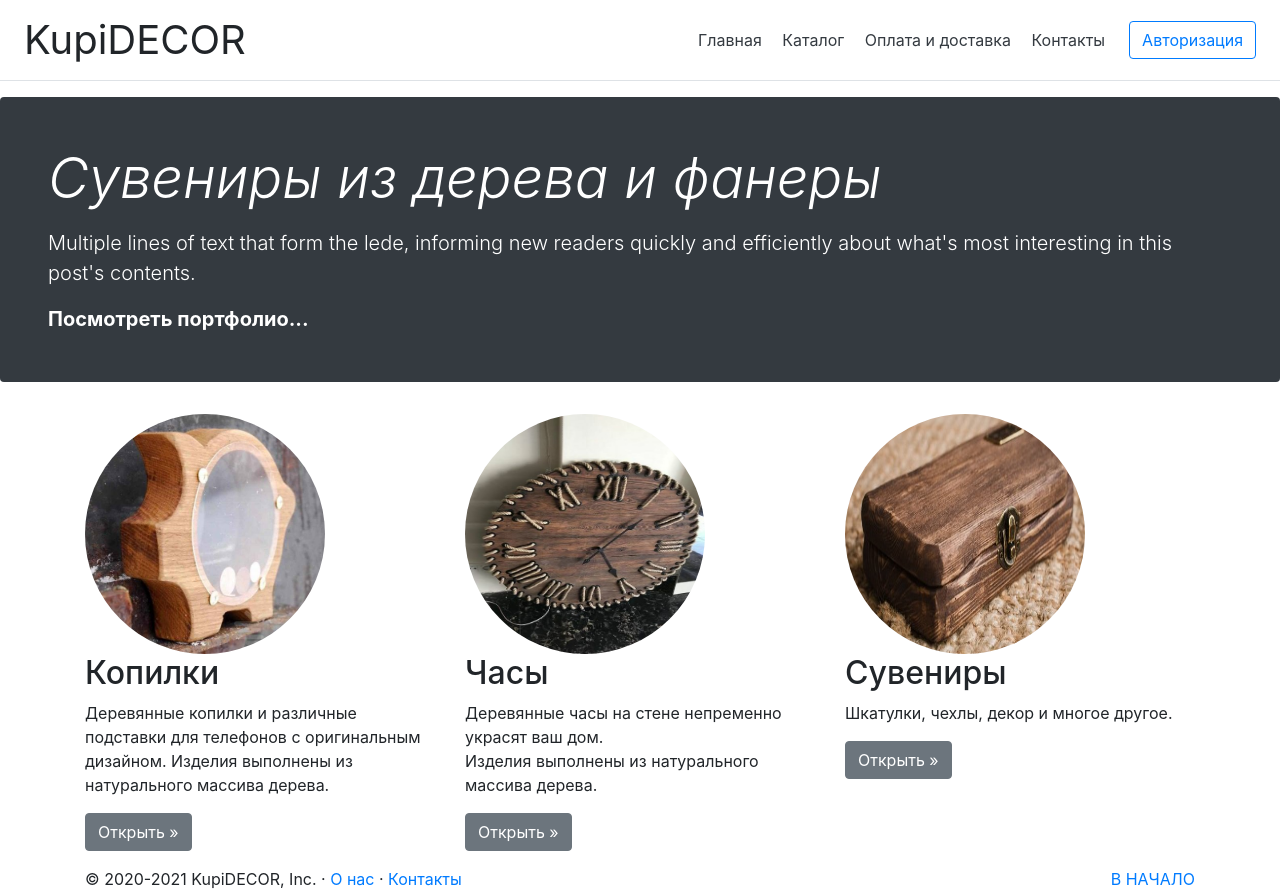
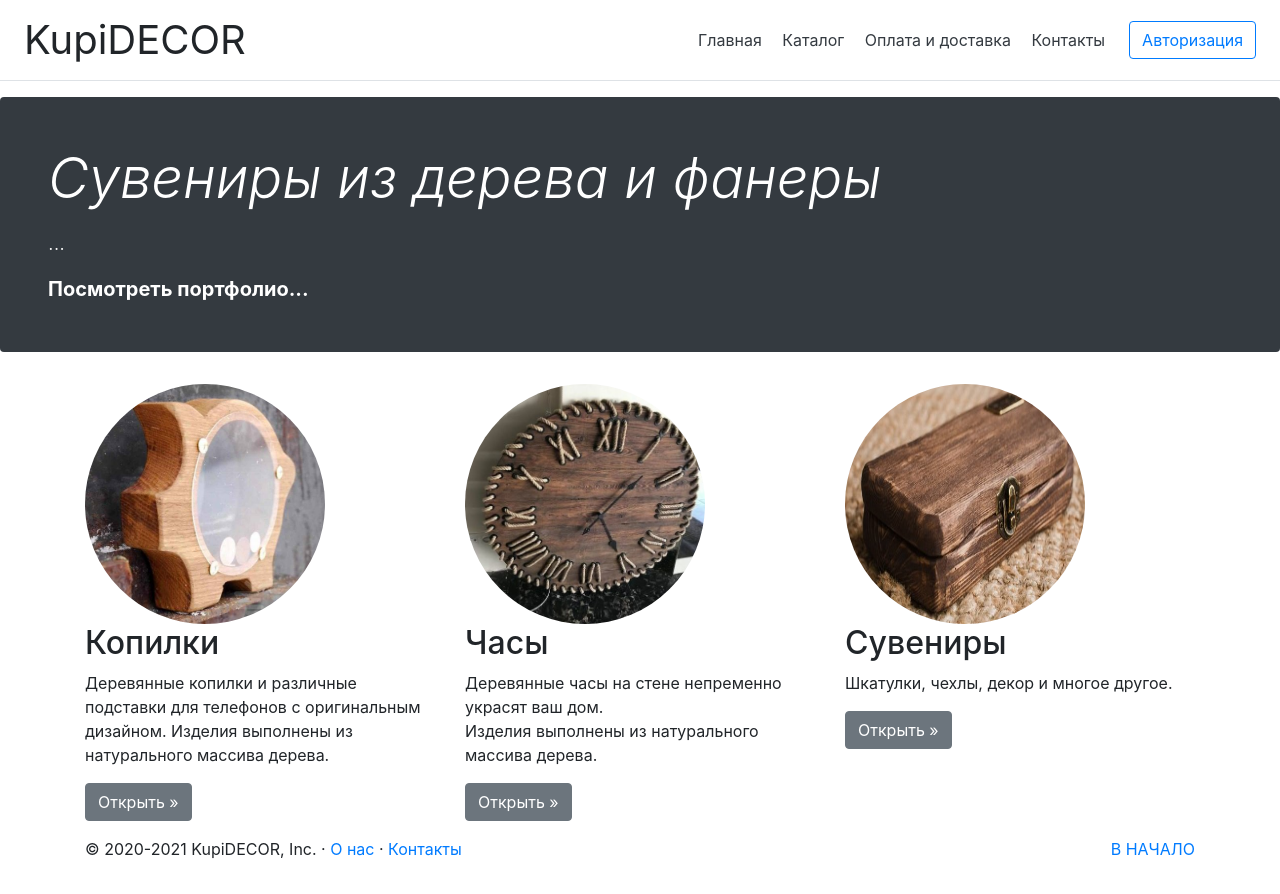
Before and after one commit to stasiukyurys/KupiDecor, a Flask app: page / in a window 1280 px wide. Shown: the top 894 px of the page. Run offline with Flask 2, Linux system fonts and the light colour scheme; some libraries are stand-ins or nearby versions.

Commit message:
Главная страница - доработки

```diff
--- a/templates/index.html
+++ b/templates/index.html
@@ -8,7 +8,7 @@
 <div class="jumbotron p-3 p-md-5 text-white rounded bg-dark">
     <div class="col-md-16 px-0">
         <h1 class="display-4 font-italic">Сувениры из дерева и фанеры</h1>
-        <p class="lead my-3">Multiple lines of text that form the lede, informing new readers quickly and efficiently about what's most interesting in this post's contents.</p>
+        <p class="lead my-3">...</p>
         <p class="lead mb-0"><a href="#" class="text-white font-weight-bold">Посмотреть портфолио...</a></p>
     </div>
 </div>
@@ -24,14 +24,14 @@
 
           </div><!-- /.col-lg-4 -->
           <div class="col-lg-4">
-            <img class="rounded-circle" src="static/images/indexclock.jpg" alt="Generic placeholder image" width="240" height="240">
+            <img class="rounded-circle" src="static/images/index002.jpg" alt="Generic placeholder image" width="240" height="240">
             <h2>Часы</h2>
             <p>Деревянные часы на стене непременно украсят ваш дом. <BR>Изделия выполнены из натурального массива дерева.</p>
             <p><a class="btn btn-secondary" href="#" role="button">Открыть »</a></p>
           </div><!-- /.col-lg-4 -->
 
           <div class="col-lg-4">
-            <img class="rounded-circle" src="static/images/indexsuvenir.jpg" alt="Generic placeholder image" width="240" height="240">
+            <img class="rounded-circle" src="static/images/index003.jpg" alt="Generic placeholder image" width="240" height="240">
             <h2>Сувениры</h2>
             <p>Шкатулки, чехлы, декор и многое другое.</p>
             <p><a class="btn btn-secondary" href="#" role="button">Открыть »</a></p>
```
Also changed, not shown: static/images/index002.jpg (added), static/images/index003.jpg (renamed from static/images/indexsuvenir.jpg), static/images/indexclock.jpg (deleted), static/images/logoKupiDecor.jpg (added), static/images/logoKupiDecor.png (added), 1 other file.
